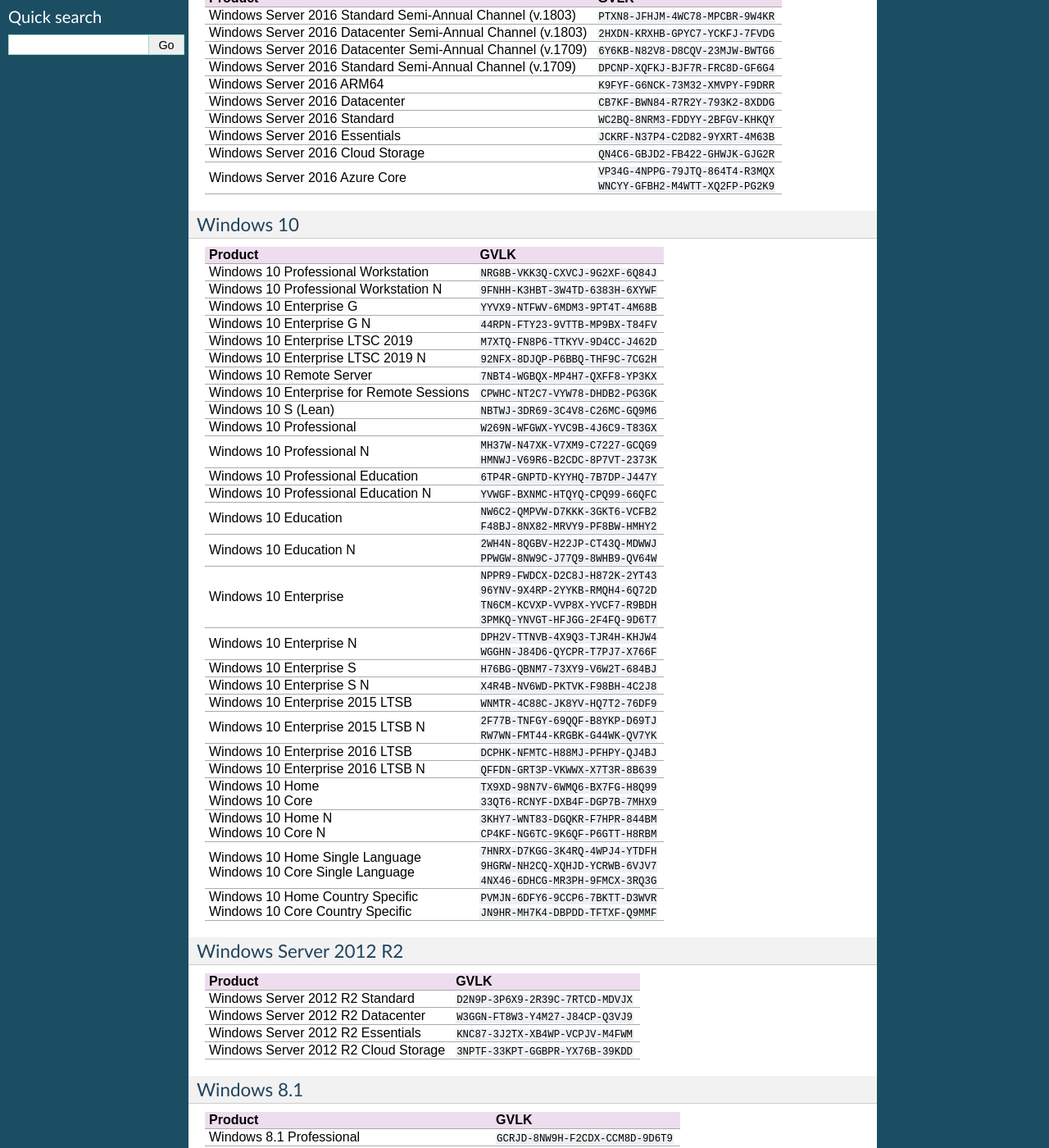
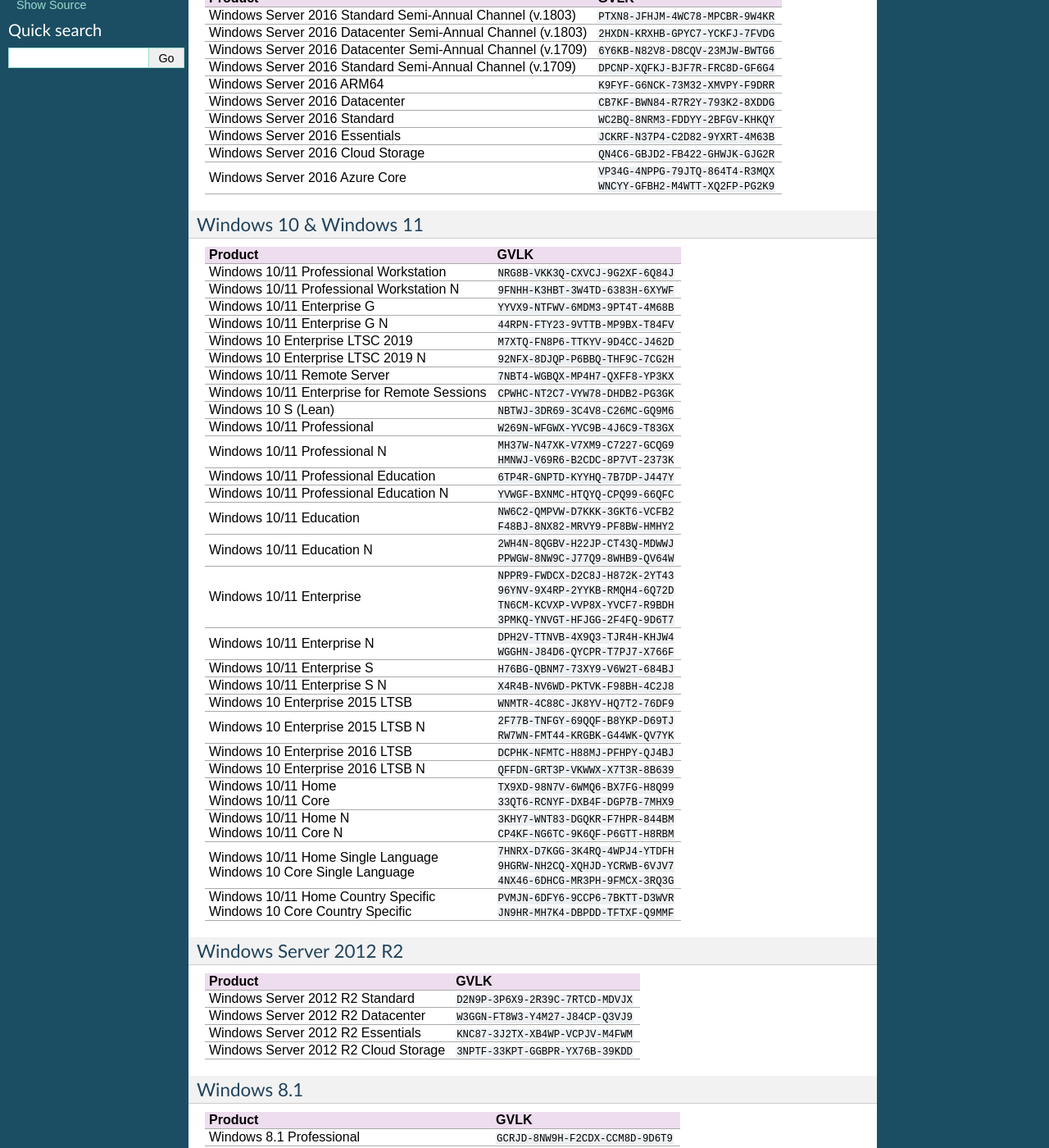
Before and after one commit to SystemRage/py-kms, a Sphinx documentation site: the page built from docs/Keys.md, in a window 1280 px wide and 1400 px high, scrolled down 658 px. Shown: the whole window at 82% size. Built offline with Sphinx 7.4.7, drawn with Linux system fonts in a browser that asks for light colours; some of the changed text lies outside the part shown.

Commit message:
Update Keys.md
Add Windows 11 keys

```diff
--- a/docs/Keys.md
+++ b/docs/Keys.md
@@ -39,37 +39,37 @@
 | Windows Server 2016 Cloud Storage | `QN4C6-GBJD2-FB422-GHWJK-GJG2R` |
 | Windows Server 2016 Azure Core | `VP34G-4NPPG-79JTQ-864T4-R3MQX`<br>`WNCYY-GFBH2-M4WTT-XQ2FP-PG2K9` |
 
-### Windows 10
+### Windows 10 & Windows 11
 
 | Product | GVLK |
 | --- | --- |
-| Windows 10 Professional Workstation | `NRG8B-VKK3Q-CXVCJ-9G2XF-6Q84J` |
-| Windows 10 Professional Workstation N | `9FNHH-K3HBT-3W4TD-6383H-6XYWF` |
-| Windows 10 Enterprise G | `YYVX9-NTFWV-6MDM3-9PT4T-4M68B` |
-| Windows 10 Enterprise G N | `44RPN-FTY23-9VTTB-MP9BX-T84FV` |
+| Windows 10/11 Professional Workstation | `NRG8B-VKK3Q-CXVCJ-9G2XF-6Q84J` |
+| Windows 10/11 Professional Workstation N | `9FNHH-K3HBT-3W4TD-6383H-6XYWF` |
+| Windows 10/11 Enterprise G | `YYVX9-NTFWV-6MDM3-9PT4T-4M68B` |
+| Windows 10/11 Enterprise G N | `44RPN-FTY23-9VTTB-MP9BX-T84FV` |
 | Windows 10 Enterprise LTSC 2019 | `M7XTQ-FN8P6-TTKYV-9D4CC-J462D` |
 | Windows 10 Enterprise LTSC 2019 N | `92NFX-8DJQP-P6BBQ-THF9C-7CG2H` |
-| Windows 10 Remote Server | `7NBT4-WGBQX-MP4H7-QXFF8-YP3KX` |
-| Windows 10 Enterprise for Remote Sessions | `CPWHC-NT2C7-VYW78-DHDB2-PG3GK` |
+| Windows 10/11 Remote Server | `7NBT4-WGBQX-MP4H7-QXFF8-YP3KX` |
+| Windows 10/11 Enterprise for Remote Sessions | `CPWHC-NT2C7-VYW78-DHDB2-PG3GK` |
 | Windows 10 S (Lean) | `NBTWJ-3DR69-3C4V8-C26MC-GQ9M6` |
-| Windows 10 Professional | `W269N-WFGWX-YVC9B-4J6C9-T83GX` |
-| Windows 10 Professional N | `MH37W-N47XK-V7XM9-C7227-GCQG9`<br>`HMNWJ-V69R6-B2CDC-8P7VT-2373K` |
-| Windows 10 Professional Education | `6TP4R-GNPTD-KYYHQ-7B7DP-J447Y` |
-| Windows 10 Professional Education N | `YVWGF-BXNMC-HTQYQ-CPQ99-66QFC` |
-| Windows 10 Education | `NW6C2-QMPVW-D7KKK-3GKT6-VCFB2`<br>`F48BJ-8NX82-MRVY9-PF8BW-HMHY2` |
-| Windows 10 Education N | `2WH4N-8QGBV-H22JP-CT43Q-MDWWJ`<br>`PPWGW-8NW9C-J77Q9-8WHB9-QV64W` |
-| Windows 10 Enterprise | `NPPR9-FWDCX-D2C8J-H872K-2YT43`<br>`96YNV-9X4RP-2YYKB-RMQH4-6Q72D`<br>`TN6CM-KCVXP-VVP8X-YVCF7-R9BDH`<br>`3PMKQ-YNVGT-HFJGG-2F4FQ-9D6T7` |
-| Windows 10 Enterprise N | `DPH2V-TTNVB-4X9Q3-TJR4H-KHJW4`<br>`WGGHN-J84D6-QYCPR-T7PJ7-X766F` |
-| Windows 10 Enterprise S | `H76BG-QBNM7-73XY9-V6W2T-684BJ` |
-| Windows 10 Enterprise S N | `X4R4B-NV6WD-PKTVK-F98BH-4C2J8` |
+| Windows 10/11 Professional | `W269N-WFGWX-YVC9B-4J6C9-T83GX` |
+| Windows 10/11 Professional N | `MH37W-N47XK-V7XM9-C7227-GCQG9`<br>`HMNWJ-V69R6-B2CDC-8P7VT-2373K` |
+| Windows 10/11 Professional Education | `6TP4R-GNPTD-KYYHQ-7B7DP-J447Y` |
+| Windows 10/11 Professional Education N | `YVWGF-BXNMC-HTQYQ-CPQ99-66QFC` |
+| Windows 10/11 Education | `NW6C2-QMPVW-D7KKK-3GKT6-VCFB2`<br>`F48BJ-8NX82-MRVY9-PF8BW-HMHY2` |
+| Windows 10/11 Education N | `2WH4N-8QGBV-H22JP-CT43Q-MDWWJ`<br>`PPWGW-8NW9C-J77Q9-8WHB9-QV64W` |
+| Windows 10/11 Enterprise | `NPPR9-FWDCX-D2C8J-H872K-2YT43`<br>`96YNV-9X4RP-2YYKB-RMQH4-6Q72D`<br>`TN6CM-KCVXP-VVP8X-YVCF7-R9BDH`<br>`3PMKQ-YNVGT-HFJGG-2F4FQ-9D6T7` |
+| Windows 10/11 Enterprise N | `DPH2V-TTNVB-4X9Q3-TJR4H-KHJW4`<br>`WGGHN-J84D6-QYCPR-T7PJ7-X766F` |
+| Windows 10/11 Enterprise S | `H76BG-QBNM7-73XY9-V6W2T-684BJ` |
+| Windows 10/11 Enterprise S N | `X4R4B-NV6WD-PKTVK-F98BH-4C2J8` |
 | Windows 10 Enterprise 2015 LTSB | `WNMTR-4C88C-JK8YV-HQ7T2-76DF9` |
 | Windows 10 Enterprise 2015 LTSB N | `2F77B-TNFGY-69QQF-B8YKP-D69TJ`<br>`RW7WN-FMT44-KRGBK-G44WK-QV7YK` |
 | Windows 10 Enterprise 2016 LTSB | `DCPHK-NFMTC-H88MJ-PFHPY-QJ4BJ` |
 | Windows 10 Enterprise 2016 LTSB N | `QFFDN-GRT3P-VKWWX-X7T3R-8B639` |
-| Windows 10 Home<br>Windows 10 Core | `TX9XD-98N7V-6WMQ6-BX7FG-H8Q99`<br>`33QT6-RCNYF-DXB4F-DGP7B-7MHX9` |
-| Windows 10 Home N<br>Windows 10 Core N | `3KHY7-WNT83-DGQKR-F7HPR-844BM`<br>`CP4KF-NG6TC-9K6QF-P6GTT-H8RBM` |
-| Windows 10 Home Single Language<br>Windows 10 Core Single Language | `7HNRX-D7KGG-3K4RQ-4WPJ4-YTDFH`<br>`9HGRW-NH2CQ-XQHJD-YCRWB-6VJV7`<br>`4NX46-6DHCG-MR3PH-9FMCX-3RQ3G` |
-| Windows 10 Home Country Specific<br>Windows 10 Core Country Specific | `PVMJN-6DFY6-9CCP6-7BKTT-D3WVR`<br>`JN9HR-MH7K4-DBPDD-TFTXF-Q9MMF` |
+| Windows 10/11 Home<br>Windows 10/11 Core | `TX9XD-98N7V-6WMQ6-BX7FG-H8Q99`<br>`33QT6-RCNYF-DXB4F-DGP7B-7MHX9` |
+| Windows 10/11 Home N<br>Windows 10/11 Core N | `3KHY7-WNT83-DGQKR-F7HPR-844BM`<br>`CP4KF-NG6TC-9K6QF-P6GTT-H8RBM` |
+| Windows 10/11 Home Single Language<br>Windows 10 Core Single Language | `7HNRX-D7KGG-3K4RQ-4WPJ4-YTDFH`<br>`9HGRW-NH2CQ-XQHJD-YCRWB-6VJV7`<br>`4NX46-6DHCG-MR3PH-9FMCX-3RQ3G` |
+| Windows 10/11 Home Country Specific<br>Windows 10 Core Country Specific | `PVMJN-6DFY6-9CCP6-7BKTT-D3WVR`<br>`JN9HR-MH7K4-DBPDD-TFTXF-Q9MMF` |
 
 ### Windows Server 2012 R2
 
```
